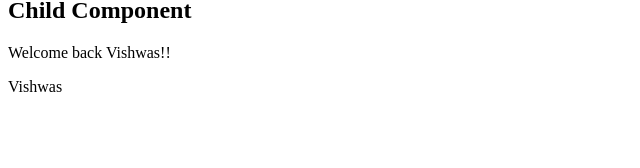
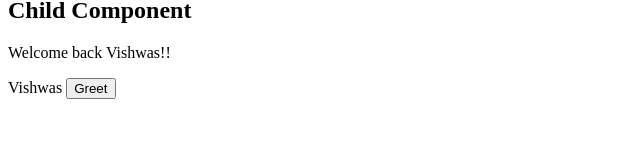
Before and after one commit to gopinav/Angular-Component-Interaction-Tutorial, an Angular app in the folder child-demo/: page / in a window 1280 px wide. Shown: the part 124-292 px from the top of the page, without its empty margins (0-640 px from the left). Built offline with nearby package versions, Linux system fonts and the light colour scheme.

Commit message:
Accessing methods with Temp Ref Variables

```diff
--- a/child-demo/src/app/app.component.html
+++ b/child-demo/src/app/app.component.html
@@ -7,4 +7,5 @@
 <app-child #child [loggedIn]="userLoggedIn"></app-child>
 <div>
   {{child.name}}
+  <button (click)="child.greetVishwas()">Greet</button>
 </div>
--- a/child-demo/src/app/child/child.component.ts
+++ b/child-demo/src/app/child/child.component.ts
@@ -38,4 +38,8 @@ export class ChildComponent implements OnChanges {
     }
   }
 
+  greetVishwas() {
+    alert('Hey Vishwas!');
+  }
+
 }
```
